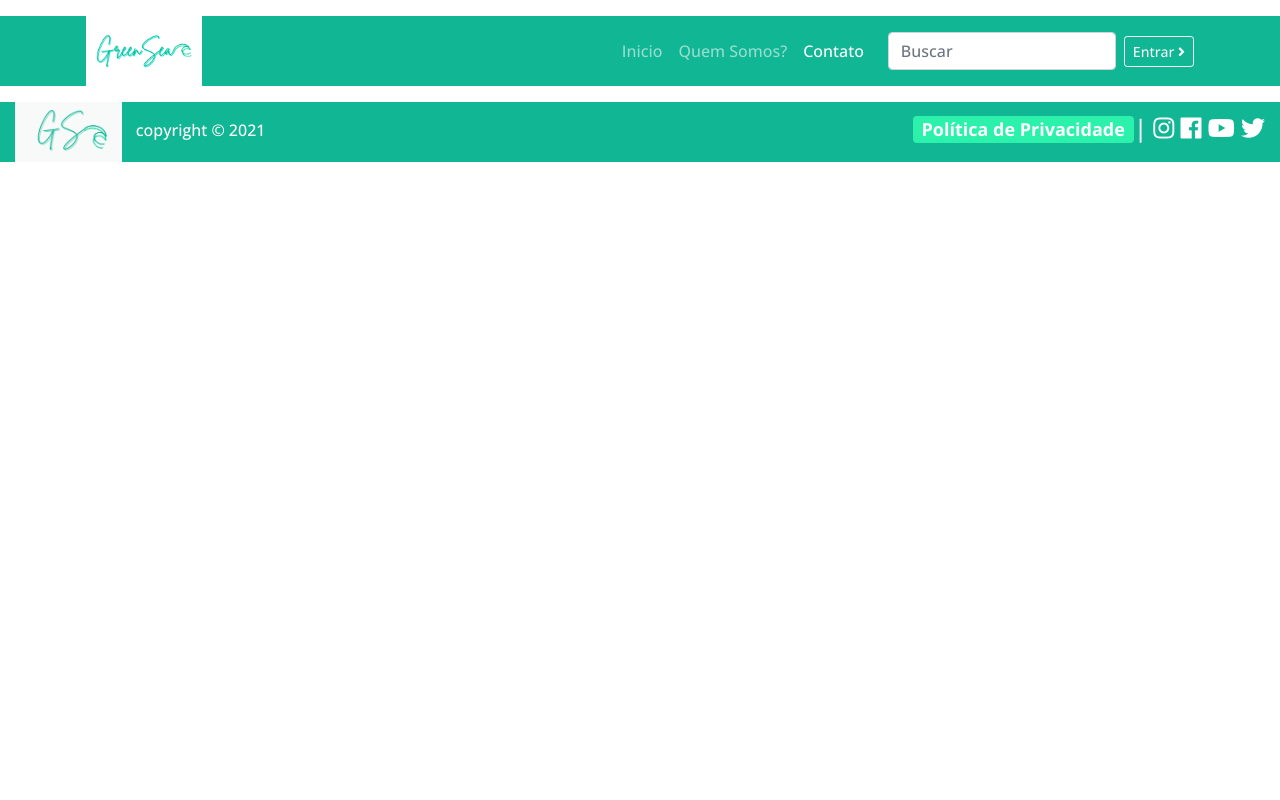
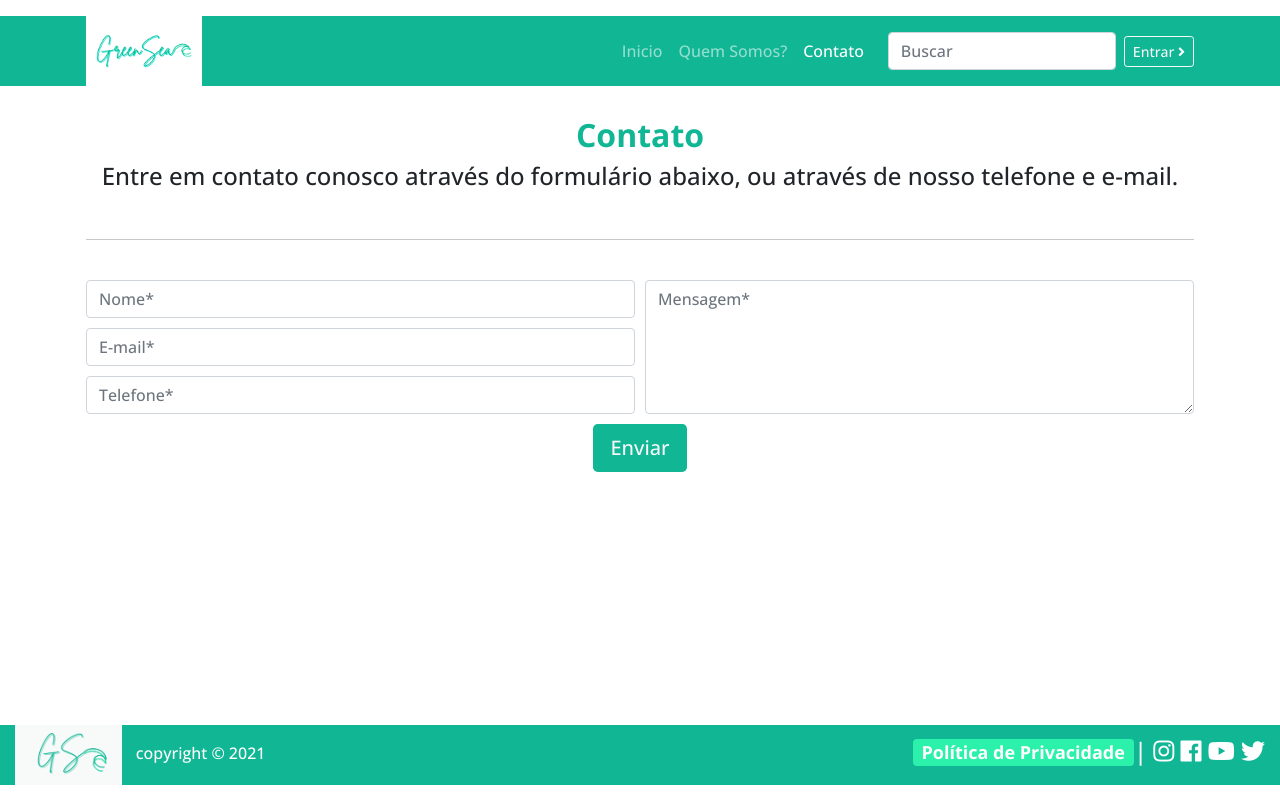
Before and after one commit to Gilbertosr5/GreenSea, a plain HTML site: page html/contato.html in a window 1280 px wide. Drawn offline with nearby package versions, Linux system fonts and the light colour scheme.

Commit message:
Contato finisht

```diff
--- a/css/style.css
+++ b/css/style.css
@@ -111,7 +111,50 @@ body{
 
 .jumbotron{
     margin-top: 10px;
+    margin-bottom: 20px;
     background-color: rgba(211, 211, 211, 0.329);
     padding: 20px;
     border-radius: 20px;
 }
+
+/* CONTATO */
+.formulario{
+    text-align: center;
+    margin-top: 30px;
+}
+
+.formulario h2{
+    text-align: center;
+    font-weight: bold;
+    color: #11B695;
+    text-shadow: rgba(0, 0, 0, 0.6);
+}
+
+.formulario form{
+    display: grid;
+    grid-gap: 10px;
+    grid-template-columns: 1fr 1fr;
+    grid-template-rows: 2fr 2fr 2fr;
+    grid-template-areas:
+    "ctt-nome ctt-mensagem"
+    "ctt-email ctt-mensagem"
+    "ctt-telefone ctt-mensagem";
+
+    margin-bottom: 10px;
+}
+
+.ctt-nome{
+    grid-area: ctt-nome;
+}
+
+.ctt-email{
+    grid-area: ctt-email;
+}
+
+.ctt-telefone{
+    grid-area: ctt-telefone;
+}
+
+.ctt-mensagem{
+    grid-area: ctt-mensagem;
+}
--- a/html/contato.html
+++ b/html/contato.html
@@ -48,10 +48,23 @@
             </div>
         </nav>
 
-
+        <div class="container formulario">
+            <h2>Contato</h2>
+            <h4>Entre em contato conosco através do formulário abaixo, ou através de nosso telefone e e-mail.</h4>
+            <br>
+            <hr>
+            <br>
+            <form>
+                <input type="text" class="form-control ctt-nome" placeholder="Nome*" aria-label="Nome">
+                <input type="text" class="form-control ctt-email" placeholder="E-mail*" aria-label="E-mail">
+                <input type="text" class="form-control ctt-telefone" placeholder="Telefone*" aria-label="Telefone">
+                <textarea class="form-control ctt-mensagem" aria-label="With textarea" placeholder="Mensagem*"></textarea>
+            </form>
+            <button type="button" class="btn btn-lg text-light" style="background-color: #11B695;">Enviar</button>
+        </div>
 
         <!--Footer-->
-        <footer class="footer">
+        <footer class="footer" style="bottom: 0; position: absolute; width: 100%;">
             <div class="row">
                 <div class="col fot1">
                     <img src="../img/brands/GreenSea-short.png" alt="Green Sea Brand">
```
